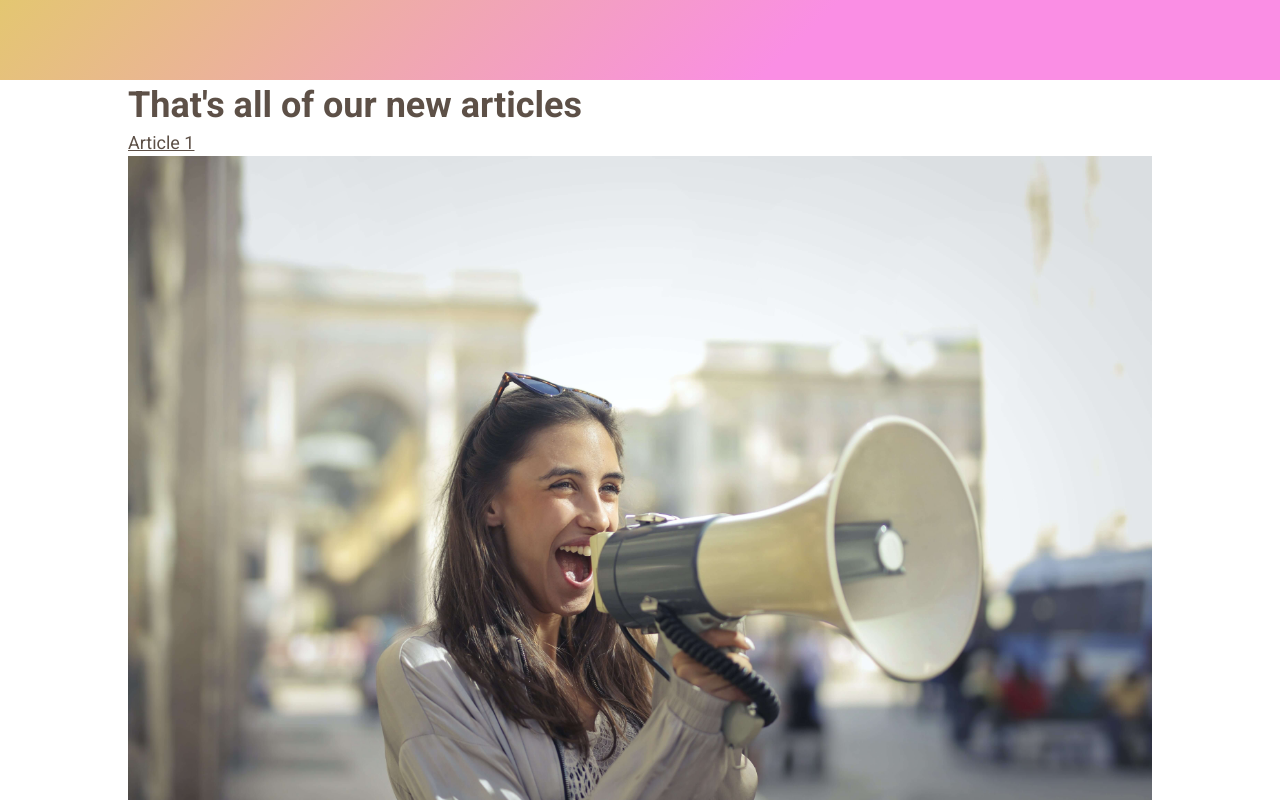
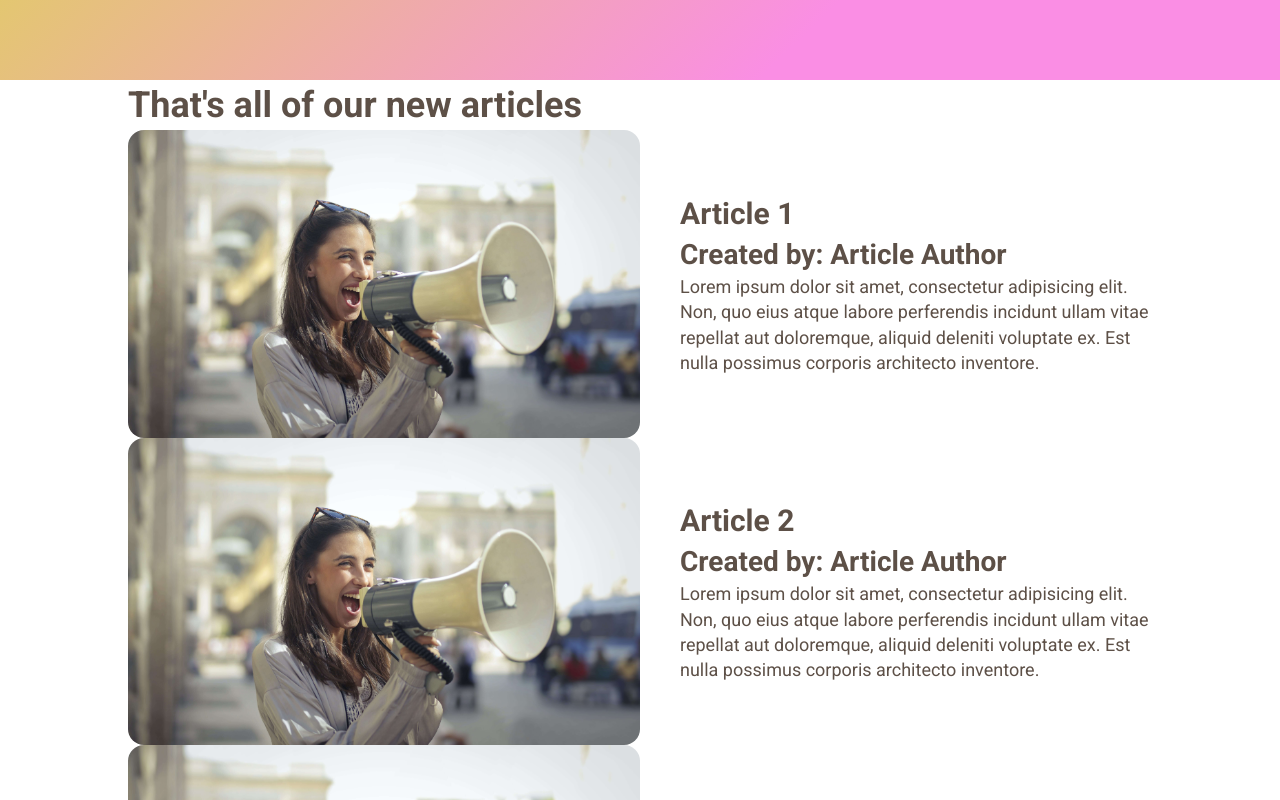
Before and after one commit to gorchovskadaniela/vvmu-react-project, a React (Vite) app in the folder frontend/: page /blog in a window 1280 px wide. Shown: the part 720-1520 px from the top of the page. Built offline with nearby package versions, Linux system fonts and the light colour scheme.

Commit message:
Add files

```diff
--- a/frontend/public/articles.json
+++ b/frontend/public/articles.json
@@ -2,63 +2,63 @@
 	{
 		"id": 1,
 		"title": "Article 1",
-		"content": "Article content example",
+		"content": "Lorem ipsum dolor sit amet, consectetur adipisicing elit. Non, quo eius atque labore perferendis incidunt ullam vitae repellat aut doloremque, aliquid deleniti voluptate ex. Est nulla possimus corporis architecto inventore.",
 		"author": "Article Author",
 		"picture": "../src/assets/image-1.jpeg"
 	},
 	{
 		"id": 2,
 		"title": "Article 2",
-		"content": "Article content example",
+		"content": "Lorem ipsum dolor sit amet, consectetur adipisicing elit. Non, quo eius atque labore perferendis incidunt ullam vitae repellat aut doloremque, aliquid deleniti voluptate ex. Est nulla possimus corporis architecto inventore.",
 		"author": "Article Author",
 		"picture": "../src/assets/image-1.jpeg"
 	},
 	{
 		"id": 3,
 		"title": "Article 3",
-		"content": "Article content example",
+		"content": "Lorem ipsum dolor sit amet, consectetur adipisicing elit. Non, quo eius atque labore perferendis incidunt ullam vitae repellat aut doloremque, aliquid deleniti voluptate ex. Est nulla possimus corporis architecto inventore.",
 		"author": "Article Author",
 		"picture": "../src/assets/image-1.jpeg"
 	},
 	{
 		"id": 4,
 		"title": "Article 4",
-		"content": "Article content example",
+		"content": "Lorem ipsum dolor sit amet, consectetur adipisicing elit. Non, quo eius atque labore perferendis incidunt ullam vitae repellat aut doloremque, aliquid deleniti voluptate ex. Est nulla possimus corporis architecto inventore.",
 		"author": "Article Author",
 		"picture": "../src/assets/image-1.jpeg"
 	},
 	{
 		"id": 6,
 		"title": "Article 6",
-		"content": "Article content example",
+		"content": "Lorem ipsum dolor sit amet, consectetur adipisicing elit. Non, quo eius atque labore perferendis incidunt ullam vitae repellat aut doloremque, aliquid deleniti voluptate ex. Est nulla possimus corporis architecto inventore.",
 		"author": "Article Author",
 		"picture": "../src/assets/image-1.jpeg"
 	},
 	{
 		"id": 7,
 		"title": "Article 7",
-		"content": "Article content example",
+		"content": "Lorem ipsum dolor sit amet, consectetur adipisicing elit. Non, quo eius atque labore perferendis incidunt ullam vitae repellat aut doloremque, aliquid deleniti voluptate ex. Est nulla possimus corporis architecto inventore.",
 		"author": "Article Author",
 		"picture": "../src/assets/image-1.jpeg"
 	},
 	{
 		"id": 8,
 		"title": "Article 8",
-		"content": "Article content example",
+		"content": "Lorem ipsum dolor sit amet, consectetur adipisicing elit. Non, quo eius atque labore perferendis incidunt ullam vitae repellat aut doloremque, aliquid deleniti voluptate ex. Est nulla possimus corporis architecto inventore.",
 		"author": "Article Author",
 		"picture": "../src/assets/image-1.jpeg"
 	},
 	{
 		"id": 9,
 		"title": "Article 9",
-		"content": "Article content example",
+		"content": "Lorem ipsum dolor sit amet, consectetur adipisicing elit. Non, quo eius atque labore perferendis incidunt ullam vitae repellat aut doloremque, aliquid deleniti voluptate ex. Est nulla possimus corporis architecto inventore.",
 		"author": "Article Author",
 		"picture": "../src/assets/image-1.jpeg"
 	},
 	{
 		"id": 10,
 		"title": "Article 10",
-		"content": "Article content example",
+		"content": "Lorem ipsum dolor sit amet, consectetur adipisicing elit. Non, quo eius atque labore perferendis incidunt ullam vitae repellat aut doloremque, aliquid deleniti voluptate ex. Est nulla possimus corporis architecto inventore.",
 		"author": "Article Author",
 		"picture": "../src/assets/image-1.jpeg"
 	}
--- /dev/null
+++ b/frontend/src/components/article-primary/ArticlePrimary.scss
@@ -0,0 +1,44 @@
+/* ------------------------------------------------------------ *\
+	Article primary
+\* ------------------------------------------------------------ */
+
+.article-primary {
+	display: flex;
+	flex-wrap: wrap;
+	align-items: center;
+	position: relative;
+
+	.article__link {
+		position: absolute;
+		top: 0;
+		left: 0;
+		width: 100%;
+		height: 100%;
+		z-index: 3;
+		display: none;
+	}
+
+	.article__image {
+		max-width: 50%;
+		width: 100%;
+		padding-top: 30%;
+		position: relative;
+		overflow: hidden;
+		border-radius: 16px;
+		margin-right: 40px;
+	}
+
+	.article__image img {
+		position: absolute;
+		top: 0;
+		left: 0;
+		width: 100%;
+		height: 100%;
+		object-fit: cover;
+		object-position: 50%;
+	}
+
+	.article__content {
+		flex: 1;
+	}
+}
--- a/frontend/src/components/article-primary/ArticlePrimary.tsx
+++ b/frontend/src/components/article-primary/ArticlePrimary.tsx
@@ -1,12 +1,10 @@
-// import './ArticlePrimary.scss';
+import './ArticlePrimary.scss';
 import {Link} from "react-router-dom";
 
 export const ArticlePrimary = ({ id, picture, title, content, author }) => {
     return(
         <article key={id} id={id} className="article-primary">
-            <Link className="article__link" to={`/article/${id}`}>
-                {title}
-            </Link>
+            <Link className="article__link" to={`/article/${id}`}></Link>
 
             <div className="article__image">
                 <img src={picture} alt={title} />
@@ -15,7 +13,7 @@ export const ArticlePrimary = ({ id, picture, title, content, author }) => {
             <div className="article__content">
                 <h3 className="article__title">{title}</h3>
 
-                <h4 className="article__author">{author}</h4>
+                <h4 className="article__author">Created by: {author}</h4>
 
                 <div className="article__entry">
                     <p>{content}</p>
--- /dev/null
+++ b/frontend/src/components/articles-primary/ArticlesPrimary.scss
@@ -0,0 +1,7 @@
+/* ------------------------------------------------------------ *\
+	Articles primary
+\* ------------------------------------------------------------ */
+
+.articles-primary {
+
+}
--- a/frontend/src/components/articles-primary/ArticlesPrimary.tsx
+++ b/frontend/src/components/articles-primary/ArticlesPrimary.tsx
@@ -1,5 +1,5 @@
 import React, { useState, useEffect } from 'react';
-// import './ArticlesPrimary.scss';
+import './ArticlesPrimary.scss';
 import {ArticlePrimary} from '../article-primary/ArticlePrimary.tsx';
 
 export const ArticlesPrimary = () => {
```
